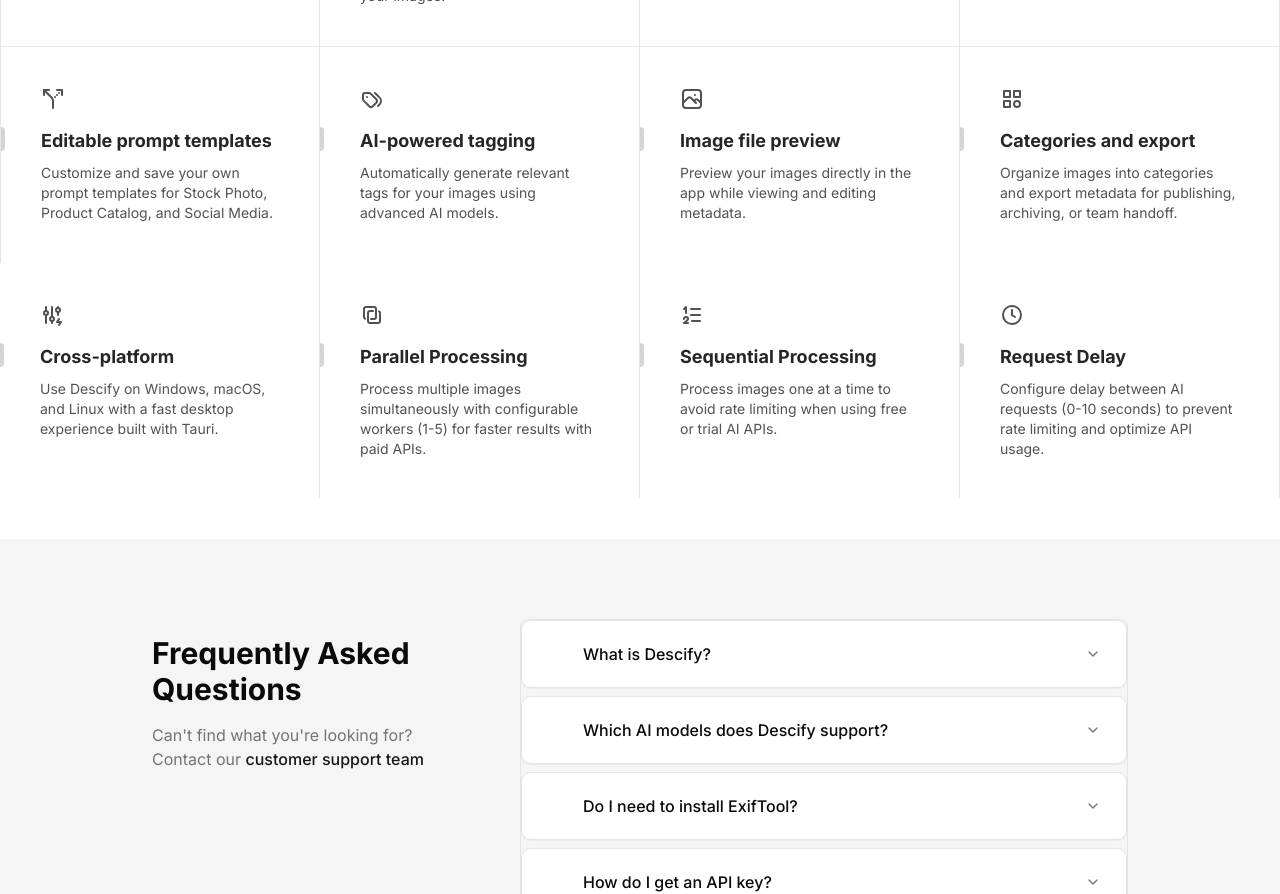
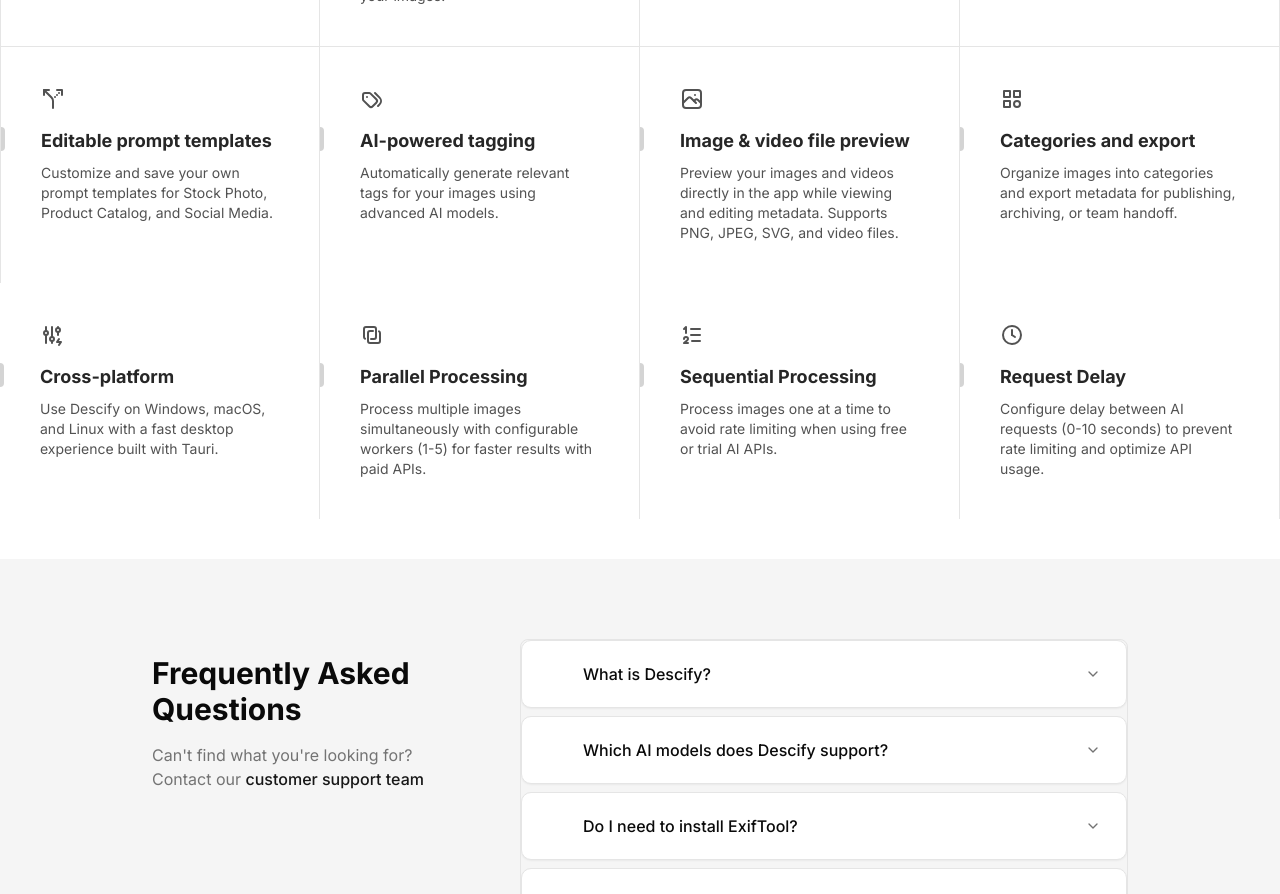
Before and after one commit to arrifat346afs/Descify-wab, a Next.js app: page / in a window 1280 px wide. Shown: the part 1380-2274 px from the top of the page. Built offline with nearby package versions, Linux system fonts and the light colour scheme; some icons are missing.

Commit message:
fix(demo): Update feature description to include video preview

```diff
--- a/components/features-section-demo-2.tsx
+++ b/components/features-section-demo-2.tsx
@@ -55,9 +55,9 @@ export default function FeaturesSectionDemo() {
       icon: <IconTags />,
     },
     {
-      title: "Image file preview",
+      title: "Image & video file preview",
       description:
-        "Preview your images directly in the app while viewing and editing metadata.",
+        "Preview your images and videos directly in the app while viewing and editing metadata. Supports PNG, JPEG, SVG, and video files.",
       icon: <IconPhoto />,
     },
     {
```
